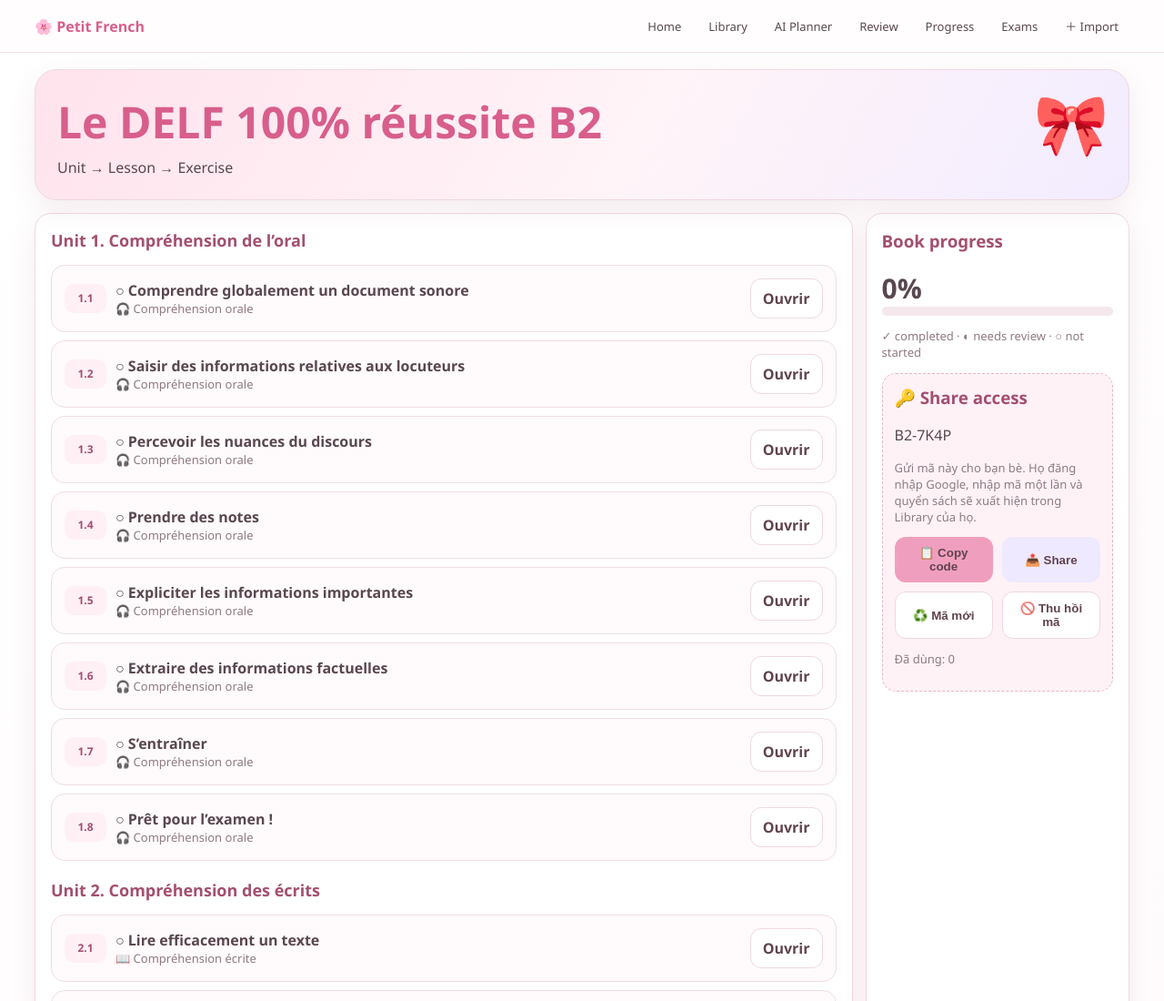
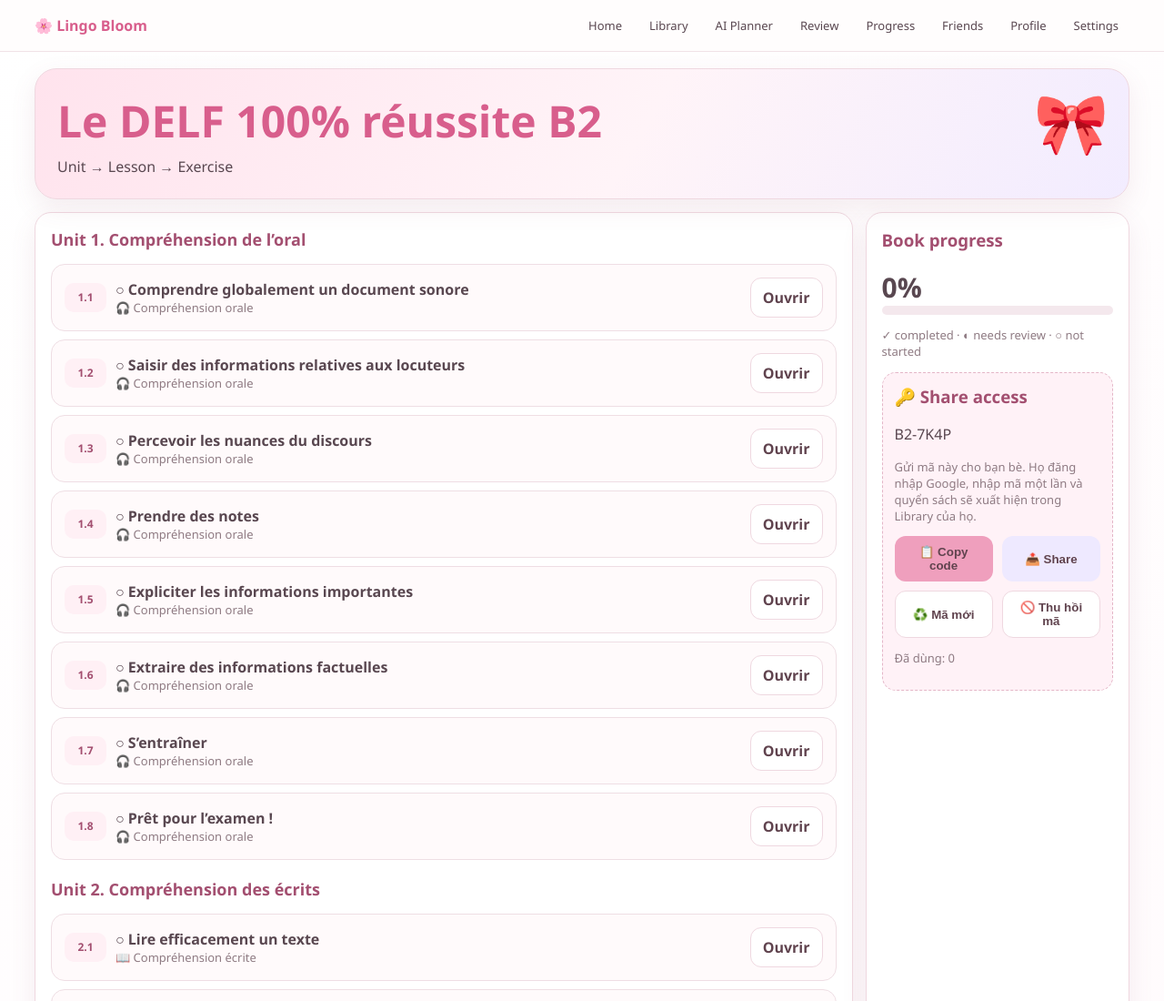
Before and after one commit to serulian298/Je-suis-un-croissant, a plain HTML site: page book.html in a window 1280 px wide. Shown: the top 1100 px of the page at 91% size. Drawn offline with Linux system fonts and the light colour scheme.

Commit message:
Use Lingo Bloom navigation on course page

```diff
--- a/book.html
+++ b/book.html
@@ -1 +1 @@
-<!doctype html><html lang="vi"><head><meta charset="utf-8"><meta name="viewport" content="width=device-width,initial-scale=1,viewport-fit=cover"><meta name="theme-color" content="#ef9fbd"><link rel="manifest" href="manifest.json"><link rel="stylesheet" href="style.css"><title>Course · Lingo Bloom</title></head><body data-page="book"><main class="shell"><section class="hero"><h1 id="bookTitle">Course</h1><p>Unit → Lesson → Exercise</p><div class="mascot">🎀</div></section><div class="grid"><section class="card s9"><div id="bookTree">Đang tải…</div></section><aside class="card s3"><h3>Book progress</h3><b id="bookPct" style="font-size:30px">0%</b><div class="progress"><div class="bar" id="bookBar"></div></div><p class="muted">✓ completed · ◐ needs review · ○ not started</p><div id="bookAccessPanel" style="margin-top:14px"></div></aside><section class="card s12"><div id="bookMaterials"></div></section></div></main><script src="app.js"></script><script src="access.js"></script><script src="enhancements.js"></script></body></html>
+<!doctype html><html lang="vi"><head><meta charset="utf-8"><meta name="viewport" content="width=device-width,initial-scale=1,viewport-fit=cover"><meta name="theme-color" content="#ef9fbd"><link rel="manifest" href="manifest.json"><link rel="stylesheet" href="style.css"><title>Course · Lingo Bloom</title></head><body data-page="book"><main class="shell"><section class="hero"><h1 id="bookTitle">Course</h1><p>Unit → Lesson → Exercise</p><div class="mascot">🎀</div></section><div class="grid"><section class="card s9"><div id="bookTree">Đang tải…</div></section><aside class="card s3"><h3>Book progress</h3><b id="bookPct" style="font-size:30px">0%</b><div class="progress"><div class="bar" id="bookBar"></div></div><p class="muted">✓ completed · ◐ needs review · ○ not started</p><div id="bookAccessPanel" style="margin-top:14px"></div></aside><section class="card s12"><div id="bookMaterials"></div></section></div></main><script src="app.js"></script><script src="brand.js"></script><script src="access.js"></script><script src="enhancements.js"></script></body></html>
```
